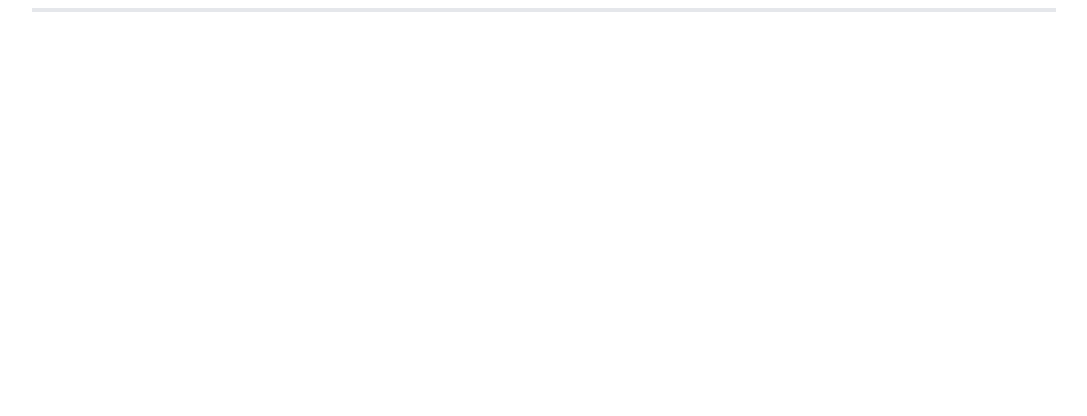
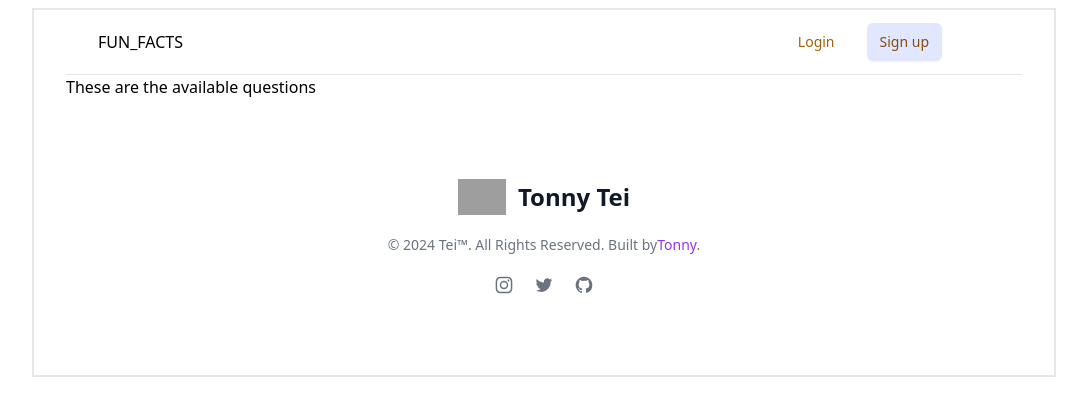
Before and after one commit to tonnytech/FunFactsFrontEnd, a React (Create React App) app: page /questions in a window 1280 px wide. Before the commit this address had no page. Shown: the top 416 px of the page, without its empty margins (96-1183 px from the left). Built offline with nearby package versions, Linux system fonts and the light colour scheme; grey boxes are pictures that could not be loaded; the HTML template or start-up script is replaced by a standard one.

Commit message:
Add facts page

```diff
--- a/src/App.js
+++ b/src/App.js
@@ -7,11 +7,15 @@ import RegisterPage from "./pages/userPages/RegisterPage";
 import ForgotPassword from "./pages/userPages/ForgotPassword";
 import ResetPassword from "./pages/userPages/ResetPassword";
 import HomePage from "./pages/factPages/HomePage";
+import Header from "./components/Header";
+import Footer from "./components/Footer";
+import FactQuestionsPage from "./pages/factPages/FactQuestionsPage";
 
 function App() {
   return (
     <main className='mx-auto max-w-screen-lg border-2 px-8 my-2'>
       <BrowserRouter>
+        <Header />
         <Routes>
           {/* user routes */}
           <Route path='/' element={<HomePage />} />
@@ -20,7 +24,10 @@ function App() {
           <Route path='/register' element={<RegisterPage />} />
           <Route path='/forgotPassword' element={<ForgotPassword />} />
           <Route path='/resetPassword/:token' element={<ResetPassword />} />
+          {/* questions routes */}
+          <Route path='/questions' element={<FactQuestionsPage />} />
         </Routes>
+        <Footer />
       </BrowserRouter>
     </main>
   );
--- a/src/pages/factPages/FactQuestionsPage.js
+++ b/src/pages/factPages/FactQuestionsPage.js
@@ -3,7 +3,7 @@ import React from 'react'
 const FactQuestionsPage = () => {
   return (
     <div>
-
+      <h1>These are the available questions</h1>
     </div>
   )
 }
--- a/src/pages/factPages/HomePage.js
+++ b/src/pages/factPages/HomePage.js
@@ -7,7 +7,6 @@ import HandSvg from "../../images/HandSvg";
 const HomePage = () => {
   return (
     <section className=''>
-      <Header />
       <p className='md:text-xl text-center py-10 md:py-20 md:px-20'>
         Hi, welcome to this FunFact website. This website was developed to test
         paymet systems and backend and frontend security by selling fun facts.
@@ -21,7 +20,6 @@ const HomePage = () => {
           </button>
         </div>
       </div>
-      <Footer />
     </section>
   );
 };
```
